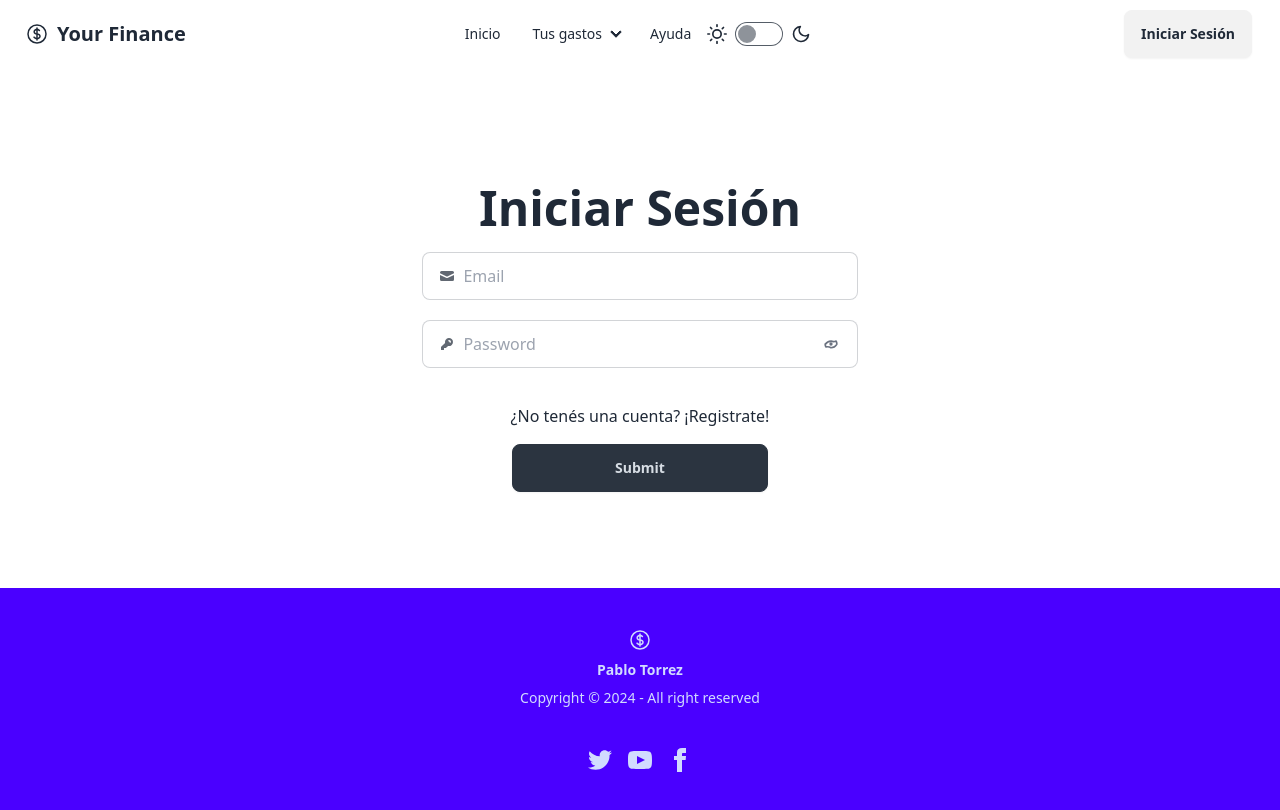
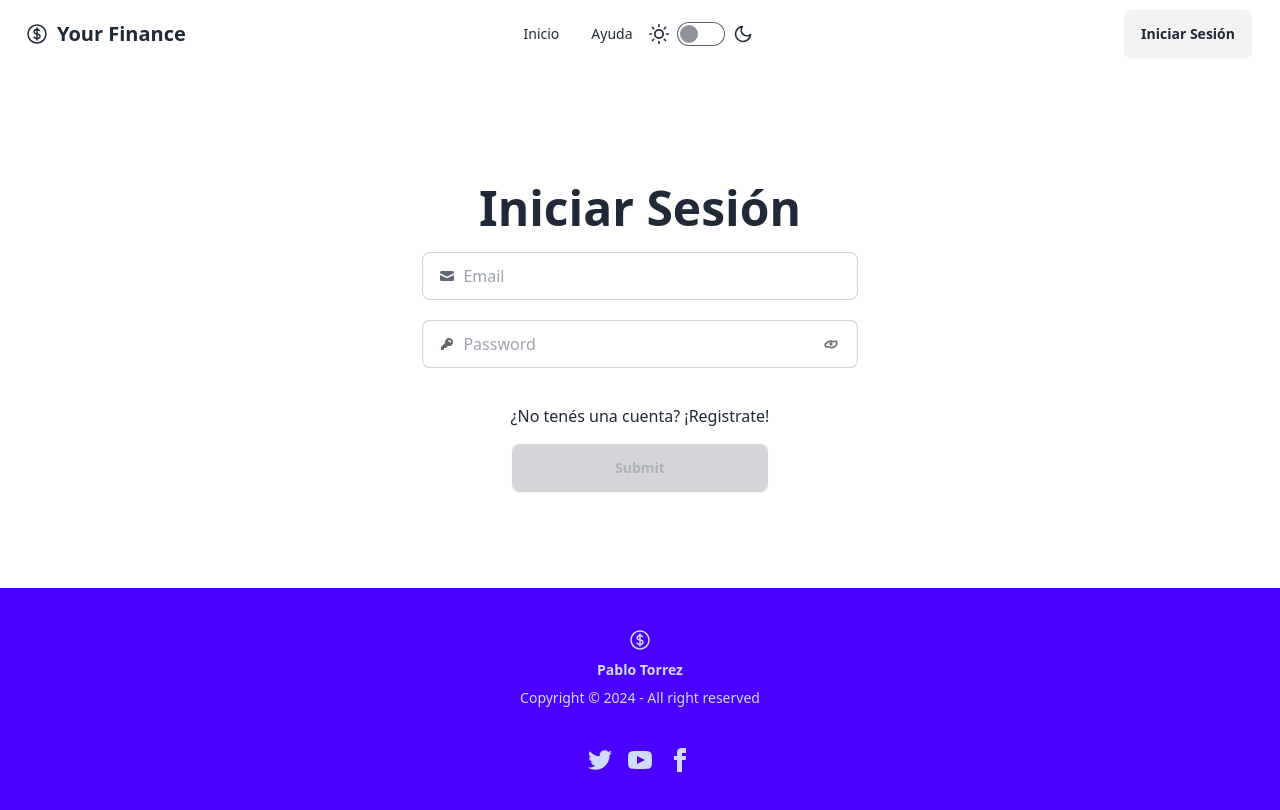
Before and after one commit to pblnahu1/gestor-de-finanzas-project, a React (Vite) app: page /login in a window 1280 px wide. Built offline with nearby package versions, Linux system fonts and the light colour scheme.

Commit message:
agregando condicional en login y registro

```diff
--- a/src/components/Header.jsx
+++ b/src/components/Header.jsx
@@ -37,13 +37,13 @@ export default function Header() {
             tabIndex={0}
             className="menu menu-sm dropdown-content bg-base-100 rounded-box z-[1] mt-3 w-52 p-2 shadow">
             <li><a>Inicio</a></li>
-            <li>
+            {/* <li>
               <a>Tus gastos</a>
               <ul className="p-2">
                 <li><a>Submenu 1</a></li>
                 <li><a>Submenu 2</a></li>
               </ul>
-            </li>
+            </li> */}
             <li><a>Ayuda</a></li>
             <Theme />
           </ul>
@@ -53,7 +53,7 @@ export default function Header() {
       <div className="navbar-center hidden lg:flex">
         <ul className="menu menu-horizontal px-1">
           <li><a>Inicio</a></li>
-          <li>
+          {/* <li>
             <details>
               <summary>Tus gastos</summary>
               <ul className="p-2">
@@ -61,7 +61,7 @@ export default function Header() {
                 <li><a>Submenu 2</a></li>
               </ul>
             </details>
-          </li>
+          </li> */}
           <li><a>Ayuda</a></li>
           <Theme />
         </ul>
--- a/src/pages/Login.jsx
+++ b/src/pages/Login.jsx
@@ -6,6 +6,7 @@ const LoginPage = ({ handleStartLoginRegistroClick }) => {
   const [email, setEmail] = useState('');
   const [password, setPassword] = useState('');
   const [showPassword, setShowPassword] = useState(false);
+  const [isSubmitDisabled, setIsSubmitDisabled] = useState(true);
 
   const handleTogglePassword = () => {
     setShowPassword((prevShowPassword) => !prevShowPassword);
@@ -13,7 +14,15 @@ const LoginPage = ({ handleStartLoginRegistroClick }) => {
 
   useEffect(() => {
     document.title = 'Iniciar Sesión'
-  }, [])
+
+    // habilito/deshabilito el boton de envio según si los campos están vacíos
+    if (email && password) {
+      setIsSubmitDisabled(false)
+    } else {
+      setIsSubmitDisabled(true)
+    }
+    // setIsSubmitDisabled(!email || !password);
+  }, [email, password]);
 
 
   return (
@@ -68,7 +77,7 @@ const LoginPage = ({ handleStartLoginRegistroClick }) => {
           </a>
         </p>
 
-        <input type="submit" className="btn btn-wide btn-neutral" />
+        <input type="submit" className="btn btn-wide btn-neutral" disabled={isSubmitDisabled} />
       </form>
     </div>
   );
--- a/src/pages/Registro.jsx
+++ b/src/pages/Registro.jsx
@@ -11,6 +11,7 @@ const Registro = ({ handleStartLoginRegistroClick }) => {
   const [name, setName] = useState('')
   const [apellido, setApellido] = useState('');
   const [showPassword, setShowPassword] = useState(false)
+  const [isSubmitDisabled, setIsSubmitDisabled] = useState(true);
 
   const handleTogglePassword = () => {
     setShowPassword((prevShowPassword) => !prevShowPassword);
@@ -18,7 +19,13 @@ const Registro = ({ handleStartLoginRegistroClick }) => {
 
   useEffect(() => {
     document.title = 'Registrarse'
-  }, [])
+
+    if (email === '' || password === '' || user === '' || name === '' || apellido === '') {
+      setIsSubmitDisabled(true);
+    } else {
+      setIsSubmitDisabled(false);
+    }
+  }, [email, password, user, name, apellido]);
 
   return (
     <div className="flex flex-col items-center justify-center m-20 md:m-20">
@@ -104,7 +111,7 @@ const Registro = ({ handleStartLoginRegistroClick }) => {
           </a>
         </p>
 
-        <input type="submit" className="btn btn-wide btn-neutral" />
+        <input type="submit" className="btn btn-wide btn-neutral" disabled={isSubmitDisabled} />
       </form>
     </div>
   )
```
